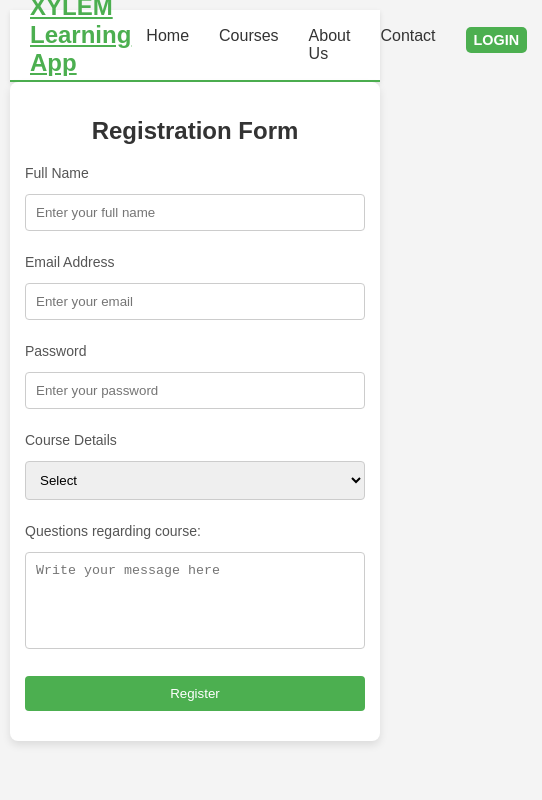
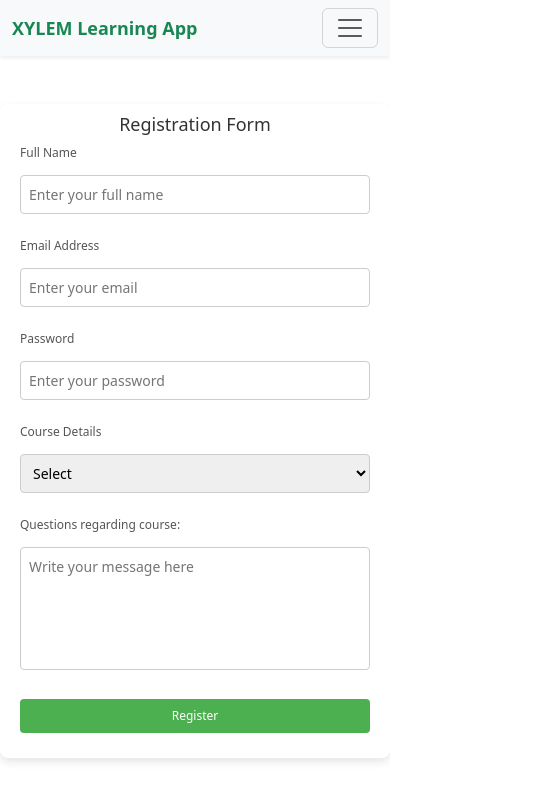
Before and after one commit to pranav508/education, a plain HTML site: page index1.html in a window 390 px wide. Shown: the whole page, 542 px wide, since content can reach past the window. Drawn offline with nearby package versions, Linux system fonts and the light colour scheme.

Commit message:
Update index1.html
aa

```diff
--- a/index1.html
+++ b/index1.html
@@ -4,14 +4,13 @@
     <meta charset="UTF-8">
     <meta name="viewport" content="width=device-width, initial-scale=1.0">
     <title>Registration Form</title>
+    <link href="https://cdn.jsdelivr.net/npm/bootstrap@5.3.3/dist/css/bootstrap.min.css" rel="stylesheet" integrity="sha384-QWTKZyjpPEjISv5WaRU9OFeRpok6YctnYmDr5pNlyT2bRjXh0JMhjY6hW+ALEwIH" crossorigin="anonymous">
+    <script src="https://cdn.jsdelivr.net/npm/bootstrap@5.3.3/dist/js/bootstrap.bundle.min.js" integrity="sha384-YvpcrYf0tY3lHB60NNkmXc5s9fDVZLESaAA55NDzOxhy9GkcIdslK1eN7N6jIeHz" crossorigin="anonymous"></script>
     <style>
-        body {
-            font-family: Arial, sans-serif;
-            background-color: #f4f4f4;
-            margin: 0;
-        }
+        /* Full page layout */
         .container {
-            max-width: 600px;
+            width: 100%;
+            max-width: 1200px;
             margin: 0 auto;
             padding: 20px;
             background-color: #fff;
@@ -19,16 +18,44 @@
             box-shadow: 0 4px 8px rgba(0, 0, 0, 0.1);
             box-sizing: border-box;
         }
+
+        /* Navbar */
+        nav {
+            width: 100%;
+            box-shadow: 0 4px 10px rgba(0, 0, 0, 0.1);
+        }
+
+        .navbar-brand {
+            font-weight: bold;
+            color: #4CAF50;
+        }
+
+        .navbar-nav .nav-link {
+            color: #333;
+        }
+
+        .navbar-nav .nav-link:hover {
+            color: #4CAF50;
+        }
+
         h2 {
             text-align: center;
             color: #333;
         }
+
+        .form-wrapper {
+            width: 100%;
+            max-width: 1000px;
+            margin: 0 auto;
+        }
+
         label {
             font-size: 14px;
             color: #555;
             display: block;
             margin-bottom: 5px;
         }
+
         input[type="text"], input[type="email"], input[type="password"], input[type="date"], select, textarea {
             width: 100%;
             padding: 10px;
@@ -37,6 +64,7 @@
             border-radius: 4px;
             box-sizing: border-box;
         }
+
         input[type="submit"] {
             width: 100%;
             padding: 10px;
@@ -46,96 +74,108 @@
             border-radius: 4px;
             cursor: pointer;
         }
+
         input[type="submit"]:hover {
             background-color: #45a049;
         }
+
         .form-group {
             margin-bottom: 15px;
         }
+
         textarea {
             resize: none;
         }
-          /* Navbar styles */
-          .navbar {
-            display: flex;
-            justify-content: space-between;
-            align-items: center;
-            padding: 10px 20px;
-            background-color: #fff;
-            border-bottom: 2px solid #4CAF50;
-            box-shadow: 0 2px 5px rgba(0, 0, 0, 0.1);
+
+        @media (max-width: 1024px) {
+            .form-wrapper {
+                padding: 0 20px;
             }
 
-        .navbar .logo {
-            font-size: 1.5rem;
-            font-weight: bold;
-            color: #4CAF50;
+            .navbar-brand {
+                font-size: 18px;
             }
 
-        .navbar ul {
-            list-style: none;
-            margin: 0;
-            padding: 0;
-            display: flex;
+            .navbar-nav .nav-link {
+                font-size: 14px;
+            }
         }
 
-        .navbar ul li {
-            margin: 0 15px;
+        @media (max-width: 768px) {
+            .container {
+                padding: 10px;
             }
 
-        .navbar ul li a {
-            color: #333;
-            text-decoration: none;
-            font-size: 1rem;
-            transition: color 0.3s;
+            nav .navbar-nav {
+                text-align: center;
             }
 
-        .navbar ul li a:hover {
-            color: #4CAF50;
+            .form-wrapper {
+                padding: 0 15px;
             }
 
-        .navbar .login-btn {
-            background-color: #4CAF50;
-            color: #fff;
-            padding: 5px 8px;
-            border: none;
-            border-radius: 5px;
-            font-size: 0.9rem;
-            text-transform: uppercase;
-            font-weight: bold;
-            cursor: pointer;
-            transition: background-color 0.3s;
+            h2 {
+                font-size: 20px;
             }
 
-        .navbar .login-btn:hover {
-            background-color: #45a049;
+            label {
+                font-size: 12px;
+            }
+
+            input[type="submit"] {
+                font-size: 14px;
+            }
         }
 
         @media (max-width: 480px) {
-            body {
-                padding: 10px;
+            .form-wrapper {
+                padding: 0 10px;
             }
-            .container {
-                padding: 15px;
+
+            h2 {
+                font-size: 18px;
+            }
+
+            label {
+                font-size: 12px;
+            }
+
+            input[type="text"], input[type="email"], input[type="password"], input[type="date"], select, textarea {
+                padding: 8px;
+                font-size: 14px;
+            }
+
+            input[type="submit"] {
+                font-size: 12px;
+                padding: 8px;
             }
         }
     </style>
 </head>
 <body>
     <!-- Navbar -->
-     <nav class="navbar mb-5"style="height:50px;">
-        <a class="logo navbar-brand text-success fw-bold" href="./index.html"style="margin-bottom:20px;">XYLEM Learning App</a>
-         <ul>
-             <li><a href="./index.html">Home</a></li>
-             <li><a href="#">Courses</a></li>
-             <li><a href="./about.html">About Us</a></li>
-             <li><a href="./index2.html">Contact</a></li>
-             <li> <button class="login-btn">Login</button></li>
+    <nav class="navbar navbar-expand-lg bg-light shadow-sm" id="home">
+        <div class="container-fluid">
+            <a class="navbar-brand text-success fw-bold" href="./index.html">XYLEM Learning App</a>
+            <button class="navbar-toggler" type="button" data-bs-toggle="collapse" data-bs-target="#navbarNav"
+                aria-controls="navbarNav" aria-expanded="false" aria-label="Toggle navigation">
+                <span class="navbar-toggler-icon"></span>
+            </button>
+            <div class="collapse navbar-collapse" id="navbarNav">
+                <ul class="navbar-nav ms-auto">
+                    <li class="nav-item"><a class="nav-link" href="./index.html">Home</a></li>
+                    <li class="nav-item"><a class="nav-link" href="#Courses">Courses</a></li>
+                    <li class="nav-item"><a class="nav-link" href="./about.html">About Us</a></li>
+                    <li class="nav-item"><a class="nav-link" href="./index2.html">Contact</a></li>
                 </ul>
-
+                <a href="#" class="btn btn-success ms-3">Login</a>
+            </div>
+        </div>
     </nav>
 
+    <!-- Registration Form -->
     <div class="container mt-5">
+        <div class="form-wrapper">
             <h2>Registration Form</h2>
             <form action="/submit" method="POST">
                 <div class="form-group">
@@ -157,9 +197,9 @@
                     <label for="dob">Course Details</label>
                     <select required>
                         <option value="" hidden>Select</option>
-                    <option value="MERN">SSC Coaching</option>
-                    <option value="DataScience">Railway Coaching</option>
-                    <option value="PythonFullStack">Bank Coaching</option>
+                        <option value="SSC Coaching">SSC Coaching</option>
+                        <option value="Railway Coaching">Railway Coaching</option>
+                        <option value="Bank Coaching">Bank Coaching</option>
                     </select>
                 </div>
 
@@ -173,6 +213,6 @@
                 </div>
             </form>
         </div>
-
+    </div>
 </body>
 </html>
```
Lines whose indentation alone changed are shown as unchanged.
